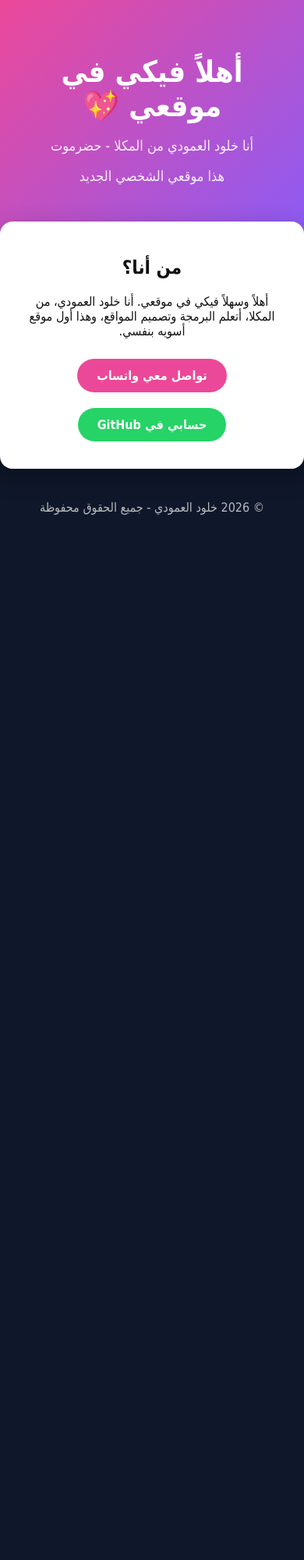
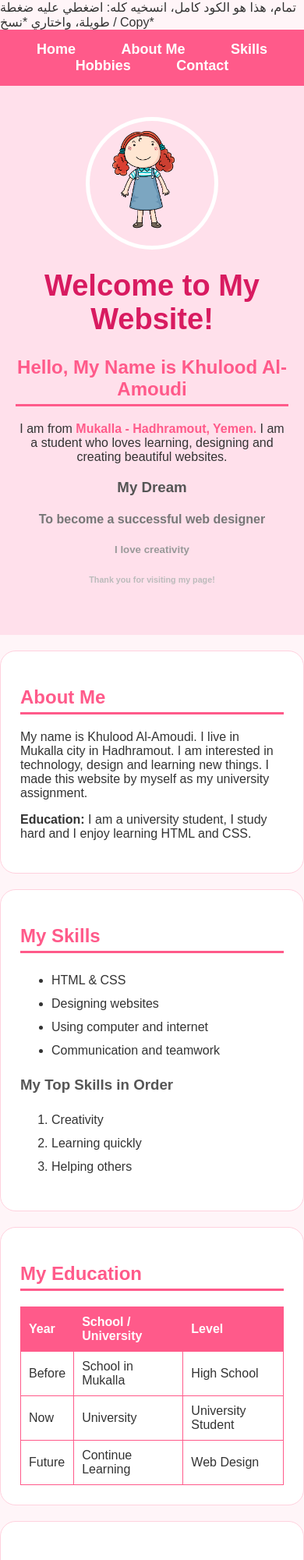
Before and after one commit to khlwdahmdalmwdy-web/khlwdahmdalmwdy-web.github.io, a plain HTML site: page index.html in a window 390 px wide. Shown: the top 2000 px of the page at 78% size. Before the commit the page ends 844 px from the top, so only its background shows below. Drawn offline with Linux system fonts and the light colour scheme.

Commit message:
Add files via upload

```diff
--- a/index.html
+++ b/index.html
@@ -1,32 +1,127 @@
+تمام، هذا هو الكود كامل، انسخيه كله:
+
+اضغطي عليه ضغطة طويلة، واختاري *نسخ / Copy*
 <!DOCTYPE html>
-<html lang="ar" dir="rtl">
+<html lang="en">
 <head>
 <meta charset="UTF-8">
-<meta name="viewport" content="width=device-width, initial-scale=1.0">
-<title>خلود العمودي | موقعي الشخصي</title>
+<title>Khulood Al-Amoudi | My Personal Website</title>
 <style>
-body{font-family:Tahoma,sans-serif;background:#0f172a;color:white;text-align:center;margin:0;padding:0}
-header{padding:60px 20px;background:linear-gradient(135deg,#ec4899,#8b5cf6)}
-header h1{font-size:38px;margin:10px}
-header p{font-size:18px;opacity:.9}
-.box{background:white;color:#111;border-radius:16px;max-width:600px;margin:-30px auto 20px;padding:25px;box-shadow:0 10px 30px rgba(0,0,0,.3)}
-.btn{display:inline-block;background:#ec4899;color:white;padding:12px 25px;border-radius:30px;text-decoration:none;margin:10px;font-weight:bold}
-.btn.green{background:#25D366}
-footer{padding:20px;opacity:.7}
+body{font-family:Arial,sans-serif;margin:0;background:#fff5f8;color:#333}
+nav{background:#ff5a8a;padding:15px;text-align:center;position:sticky;top:0}
+nav a{color:white;text-decoration:none;margin:0 15px;font-weight:bold;font-size:18px;padding:8px 12px;border-radius:20px}
+nav a:hover{background:white;color:#ff5a8a}
+header{text-align:center;padding:40px 20px;background:#ffe0eb}
+header img{width:160px;height:160px;border-radius:50%;border:5px solid white;object-fit:cover}
+h1{color:#d81b60;font-size:38px}
+h2{color:#ff5a8a;border-bottom:3px solid #ff5a8a;padding-bottom:5px}
+h3{color:#555} h4{color:#777} h5{color:#999} h6{color:#bbb}
+section{background:white;margin:20px auto;padding:25px;max-width:800px;border-radius:20px;border:1px solid #ffd1de}
+table{width:100%;border-collapse:collapse;margin-top:10px}
+th,td{border:1px solid #ff5a8a;padding:10px;text-align:left}
+th{background:#ff5a8a;color:white}
+ul,ol{line-height:30px}
+input,textarea{width:95%;padding:10px;margin:8px 0;border:2px solid #ffb6c9;border-radius:10px}
+button{background:#ff5a8a;color:white;border:none;padding:12px 25px;border-radius:20px;font-size:16px;cursor:pointer}
+button:hover{background:#d81b60}
+span{color:#ff5a8a;font-weight:bold}
+footer{text-align:center;background:#333;color:white;padding:15px}
 </style>
 </head>
 <body>
-<header>
-<h1>أهلاً فيكي في موقعي 💖</h1>
-<p>أنا خلود العمودي من المكلا - حضرموت</p>
-<p>هذا موقعي الشخصي الجديد</p>
+
+<nav>
+<a href="#home">Home</a>
+<a href="#about">About Me</a>
+<a href="#skills">Skills</a>
+<a href="#hobbies">Hobbies</a>
+<a href="#contact">Contact</a>
+</nav>
+
+<header id="home">
+<img src="Girl.png" alt="Khulood">
+<h1>Welcome to My Website!</h1>
+<h2>Hello, My Name is Khulood Al-Amoudi</h2>
+<p>I am from <span>Mukalla - Hadhramout, Yemen.</span> I am a student who loves learning, designing and creating beautiful websites.</p>
+<h3>My Dream</h3>
+<h4>To become a successful web designer</h4>
+<h5>I love creativity</h5>
+<h6>Thank you for visiting my page!</h6>
 </header>
-<div class="box">
-<h2>من أنا؟</h2>
-<p>أهلاً وسهلاً فيكي في موقعي. أنا خلود العمودي، من المكلا، أتعلم البرمجة وتصميم المواقع، وهذا أول موقع أسويه بنفسي.</p>
-<a class="btn" href="https://wa.me/967000000000">تواصل معي واتساب</a>
-<a class="btn green" href="https://github.com/khlwdahmdalmwdy-web">حسابي في GitHub</a>
+
+<section id="about">
+<h2>About Me</h2>
+<p>My name is Khulood Al-Amoudi. I live in Mukalla city in Hadhramout. I am interested in technology, design and learning new things. I made this website by myself as my university assignment.</p>
+<p><b>Education:</b> I am a university student, I study hard and I enjoy learning HTML and CSS.</p>
+</section>
+
+<section id="skills">
+<h2>My Skills</h2>
+<ul>
+<li>HTML & CSS</li>
+<li>Designing websites</li>
+<li>Using computer and internet</li>
+<li>Communication and teamwork</li>
+</ul>
+<h3>My Top Skills in Order</h3>
+<ol>
+<li>Creativity</li>
+<li>Learning quickly</li>
+<li>Helping others</li>
+</ol>
+</section>
+
+<section>
+<h2>My Education</h2>
+<table>
+<tr><th>Year</th><th>School / University</th><th>Level</th></tr>
+<tr><td>Before</td><td>School in Mukalla</td><td>High School</td></tr>
+<tr><td>Now</td><td>University</td><td>University Student</td></tr>
+<tr><td>Future</td><td>Continue Learning</td><td>Web Design</td></tr>
+</table>
+</section>
+
+<section id="hobbies">
+<h2>My Hobbies & Interests</h2>
+<ul>
+<li>Designing</li>
+<li>Reading</li>
+<li>Listening to music</li>
+<li>Cooking with family</li>
+<li>Photography</li>
+</ul>
+<div style="background:#fff0f4;padding:15px;border-radius:15px">
+<p>I love <span>pink color</span> and beautiful designs. My favourite hobby is creating new ideas.</p>
 </div>
-<footer>© 2026 خلود العمودي - جميع الحقوق محفوظة</footer>
+</section>
+
+<section id="contact">
+<h2>Contact Me</h2>
+<form>
+<label>Full Name</label><br>
+<input type="text" placeholder="Enter your full name"><br>
+<label>Email Address</label><br>
+<input type="email" placeholder="Enter your email"><br>
+<label>Subject</label><br>
+<input type="text" placeholder="Enter subject"><br>
+<label>Message</label><br>
+<textarea rows="4" placeholder="Write your message here..."></textarea><br>
+<button type="submit">Submit</button>
+</form>
+</section>
+
+<footer>
+<p>Made with ❤️ by Khulood Al-Amoudi | Mukalla - Hadhramout</p>
+</footer>
+
 </body>
 </html>
+*بعد ما تنسخينه:*
+
+1. روحي VS Code
+2. `Ctrl + A`
+3. `Delete`
+4. `Ctrl + V`
+5. `Ctrl + S`
+
+وصوري لي الشاشة بعدها.
--- /dev/null
+++ b/style.css
@@ -0,0 +1,235 @@
+* {
+
+    margin: 0;
+
+    padding: 0;
+
+    box-sizing: border-box;
+
+}
+
+body {
+
+    font-family: Arial, sans-serif;
+
+    background-color: #f4f4f4;
+
+    color: #333;
+
+    line-height: 1.6;
+
+}
+
+nav {
+
+    background-color: #243447;
+
+    color: white;
+
+    padding: 20px;
+
+    display: flex;
+
+    justify-content: space-between;
+
+    align-items: center;
+
+}
+
+nav ul {
+
+    list-style: none;
+
+    display: flex;
+
+    gap: 20px;
+
+}
+
+nav a {
+
+    color: white;
+
+    text-decoration: none;
+
+    transition: 0.3s;
+
+}
+
+nav a:hover {
+
+    color: #f4b942;
+
+}
+
+.container {
+
+    width: 85%;
+
+    margin: 30px auto;
+
+}
+
+section {
+
+    background-color: white;
+
+    padding: 25px;
+
+    margin-bottom: 25px;
+
+    border-radius: 10px;
+
+    border: 1px solid #ddd;
+
+}
+
+h1, h2, h3, h4, h5, h6 {
+
+    color: #243447;
+
+    margin-bottom: 15px;
+
+}
+
+p {
+
+    margin-bottom: 15px;
+
+}
+
+img {
+
+    width: 180px;
+
+    height: 180px;
+
+    object-fit: cover;
+
+    border-radius: 50%;
+
+    margin-top: 15px;
+
+}
+
+ul, ol {
+
+    margin-left: 30px;
+
+}
+
+table {
+
+    width: 100%;
+
+    border-collapse: collapse;
+
+    margin-top: 15px;
+
+}
+
+th, td {
+
+    border: 1px solid #ccc;
+
+    padding: 12px;
+
+    text-align: left;
+
+}
+
+th {
+
+    background-color: #243447;
+
+    color: white;
+
+}
+
+form {
+
+    display: flex;
+
+    flex-direction: column;
+
+    gap: 12px;
+
+}
+
+input, textarea {
+
+    padding: 12px;
+
+    border: 1px solid #ccc;
+
+    border-radius: 5px;
+
+    font-size: 16px;
+
+}
+
+textarea {
+
+    height: 120px;
+
+}
+
+button {
+
+    background-color: #243447;
+
+    color: white;
+
+    padding: 12px;
+
+    border: none;
+
+    border-radius: 5px;
+
+    cursor: pointer;
+
+}
+
+button:hover {
+
+    background-color: #f4b942;
+
+    color: #222;
+
+}
+
+footer {
+
+    background-color: #243447;
+
+    color: white;
+
+    text-align: center;
+
+    padding: 20px;
+
+}
+
+@media (max-width: 700px) {
+
+    nav {
+
+        flex-direction: column;
+
+        gap: 15px;
+
+    }
+
+    nav ul {
+
+        flex-wrap: wrap;
+
+        justify-content: center;
+
+    }
+
+    .container {
+
+        width: 95%;
+    }
+}
```
Also changed, not shown: Girl.png (added).
